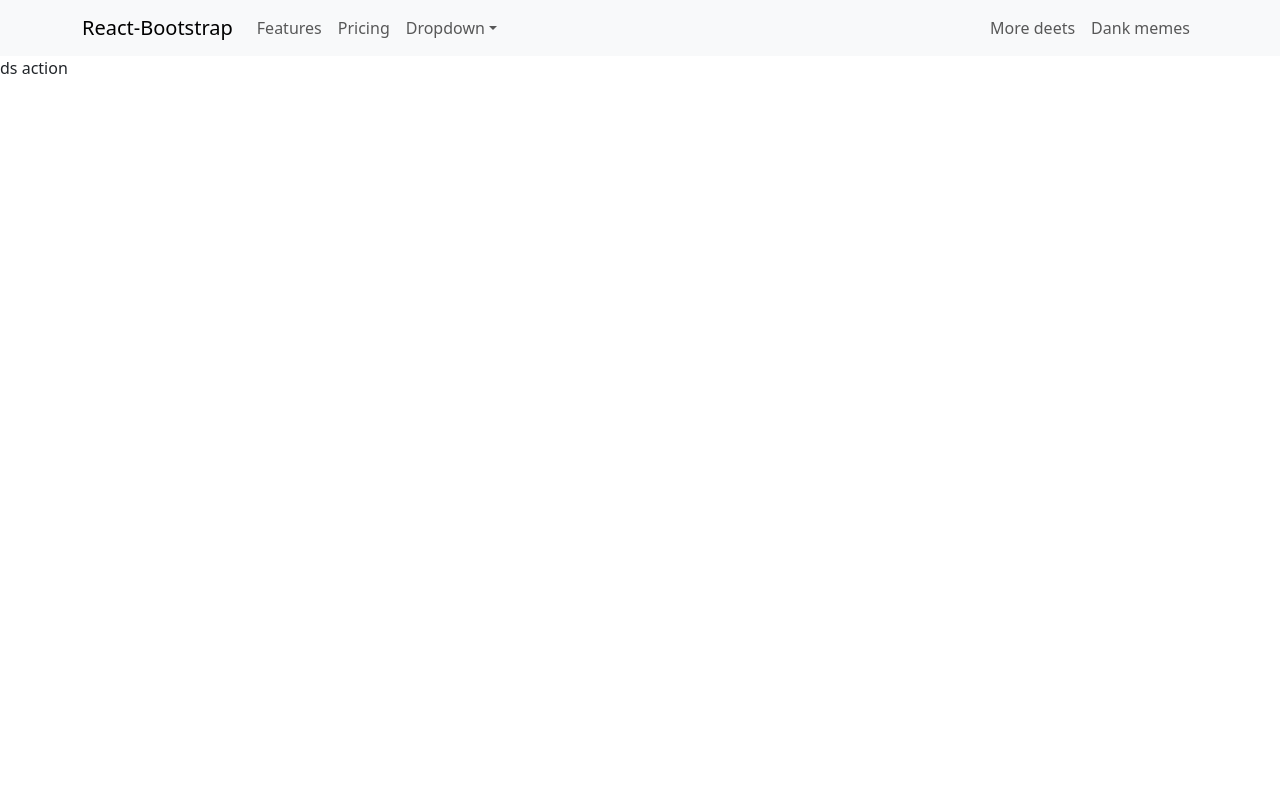
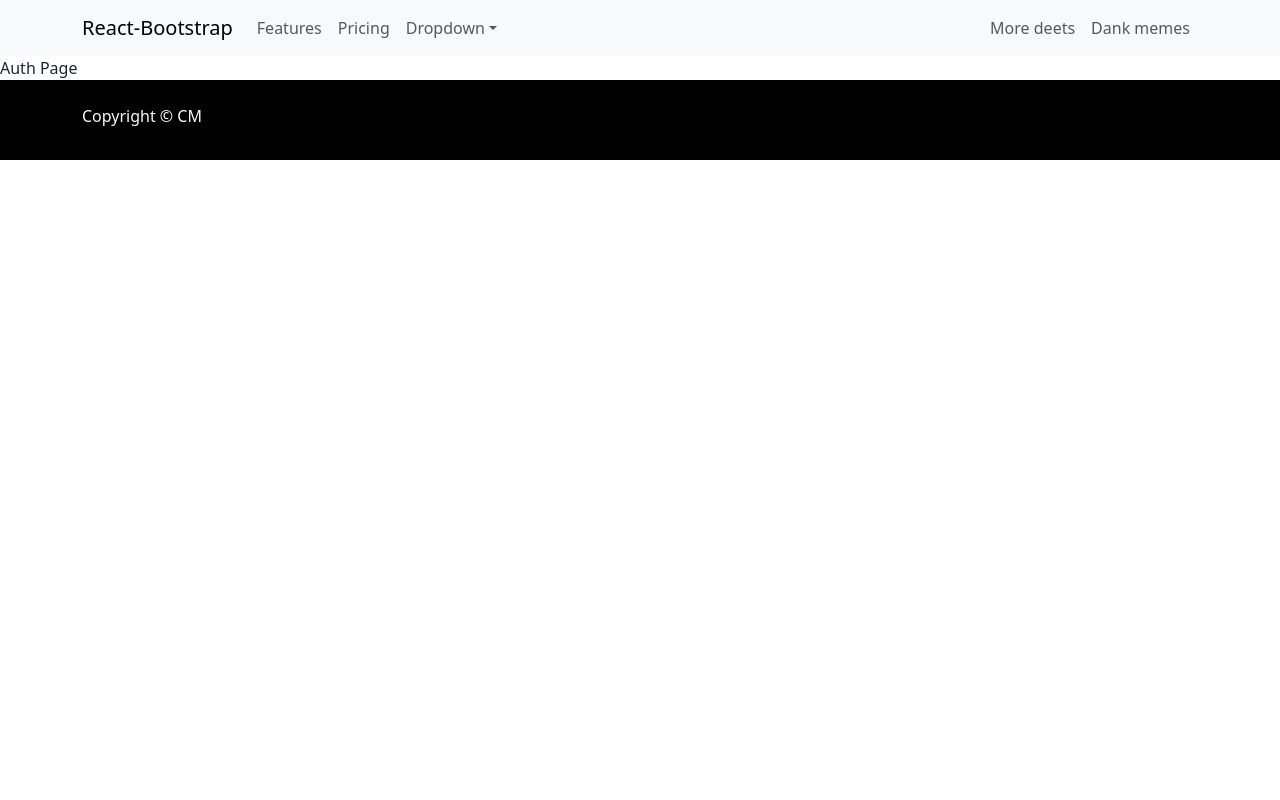
Before and after one commit to cjfals9626/Delicious_Pizza_Front, a React (Create React App) app: page /auth in a window 1280 px wide. Shown: the top 800 px of the page. Built offline with nearby package versions, Linux system fonts and the light colour scheme.

Commit message:
라우팅 테스트

```diff
--- a/src/App.js
+++ b/src/App.js
@@ -4,19 +4,13 @@ import Layout from './components/layout/Layout';
 
 function App() {
 
-  //const content = useRoutes(routes);
+  const content = useRoutes(routes);
 
   return (
 
      <Layout>
       <div className="App">
-        {/* {content}         */}
-        ds
-        action
-        <br />
-        <br /><br /><br /><br /><br /><br /><br /><br /><br /><br /><br /><br /><br /><br /><br /><br />
-        <br /><br /><br /><br /><br /><br /><br /><br /><br /><br /><br /><br /><br /><br /><br /><br />
-        <br /><br /><br /><br /><br /><br /><br /><br /><br /><br /><br /><br /><br /><br /><br /><br />
+        {content}
       </div>
     </Layout>
 
--- /dev/null
+++ b/src/components/pages/Auth.js
@@ -0,0 +1,5 @@
+const Auth = () => {
+    return <div>Auth Page</div>;
+  };
+
+  export default Auth;
--- /dev/null
+++ b/src/components/pages/Main.js
@@ -0,0 +1,5 @@
+const Main = () => {
+    return <div>Main Page</div>;
+  };
+
+  export default Main;
--- /dev/null
+++ b/src/components/pages/NotFound.js
@@ -0,0 +1,5 @@
+const NotFound = () => {
+    return <div>NotFound Page</div>;
+  };
+
+  export default NotFound;
```
Also changed, not shown: src/routes.js (+18 -0 lines).
